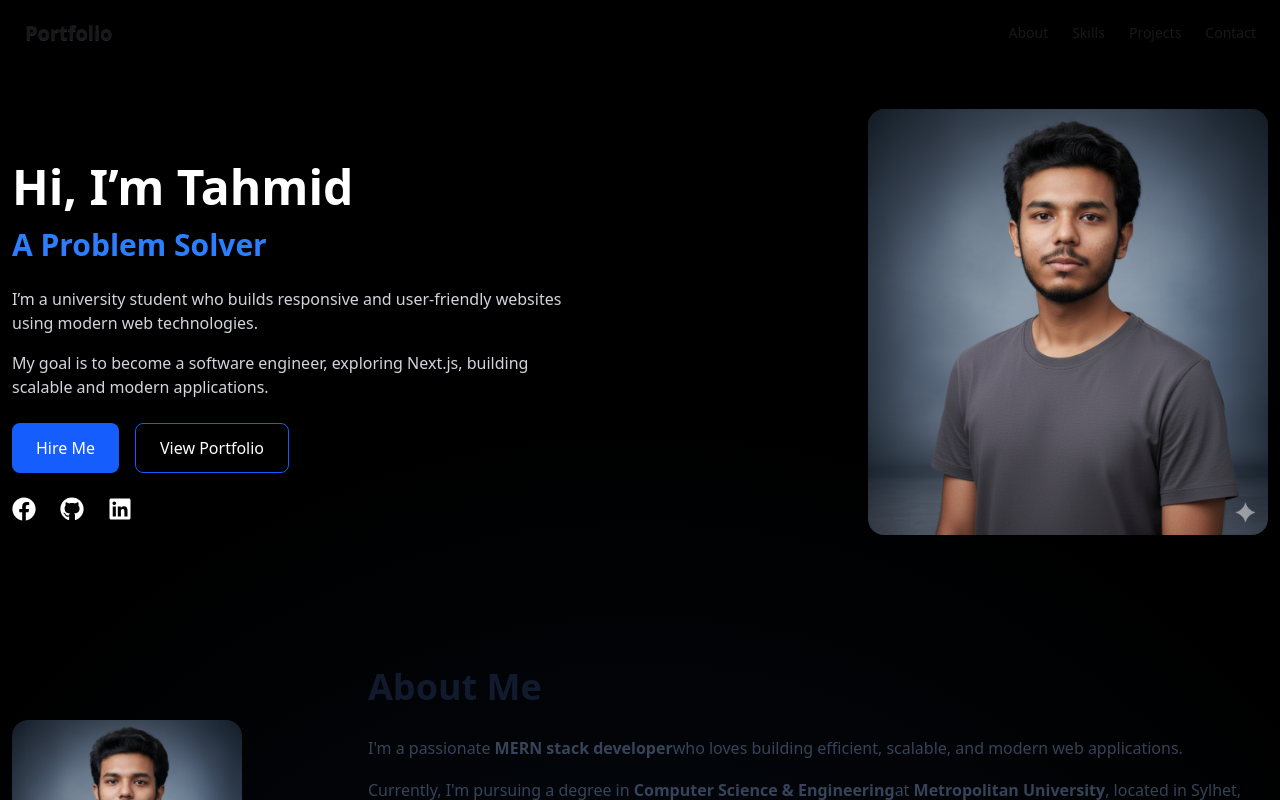
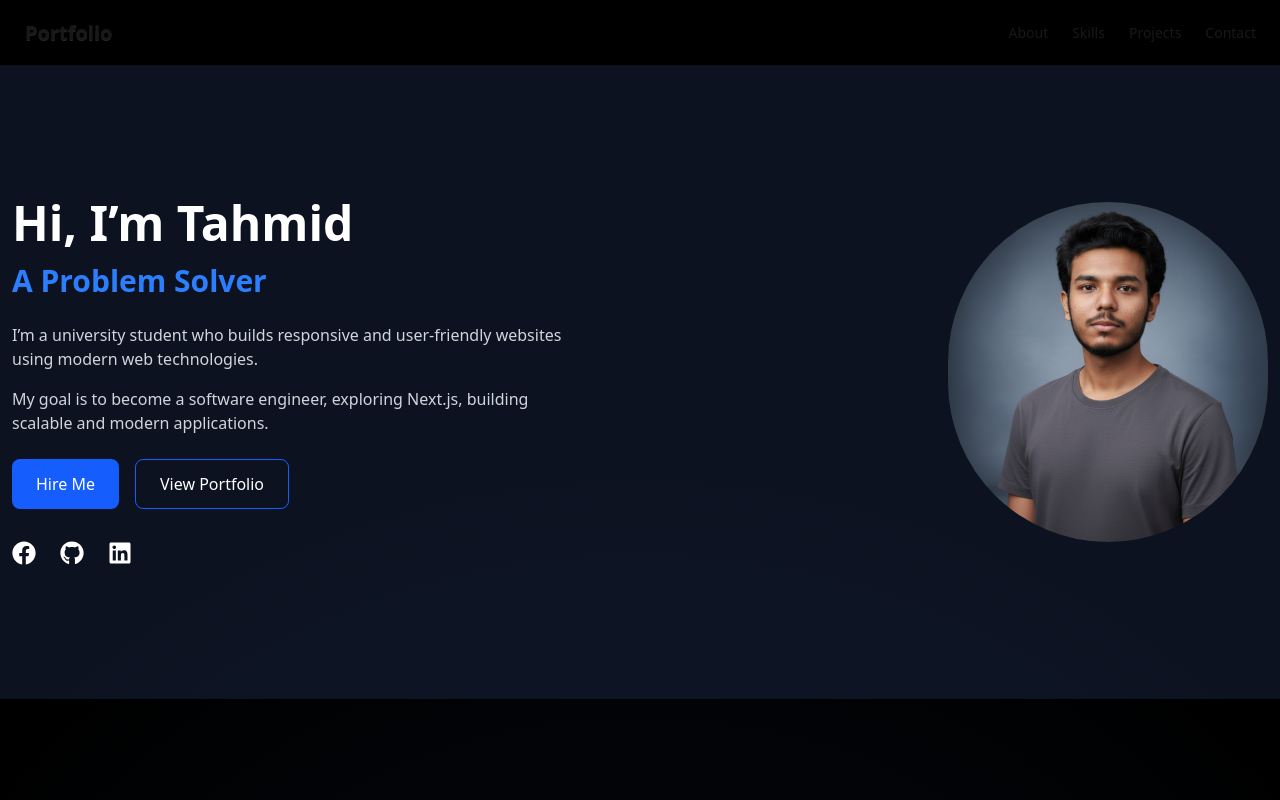
Before and after one commit to tahmid-khan-hub/my-portfolio-nextjs, a Next.js app: page / in a window 1280 px wide. Shown: the top 800 px of the page. Built offline with nearby package versions, Linux system fonts and the light colour scheme.

Commit message:
updated the banner section

```diff
--- a/src/components/Banner.tsx
+++ b/src/components/Banner.tsx
@@ -6,11 +6,11 @@ import { FaFacebook, FaGithub, FaLinkedin } from "react-icons/fa";
 
 export default function Banner() {
   return (
-    <section className="w-full bg-black text-white py-16">
-      <div className="max-w-[1350px] mx-auto grid grid-cols-1 md:grid-cols-2 items-center gap-10 px-4 md:px-3">
+    <section className="w-full bg-[#0c1220] text-white py-16 mb-24 ">
+      <div className="max-w-[1350px] mx-auto grid grid-cols-1 md:grid-cols-2 items-center gap-10 px-4 md:px-3 py-[70px]">
 
         {/* Left Side */}
-        <div className="flex flex-col items-center md:items-start text-center md:text-left">
+        <div className="flex flex-col items-center md:items-start text-center md:text-left order-2 md:order-1">
           <h1 className="text-3xl md:text-5xl font-bold mb-4">
             Hi, I’m Tahmid
           </h1>
@@ -44,17 +44,17 @@ export default function Banner() {
           </p>
 
           {/* Buttons */}
-          <div className="flex flex-col sm:flex-row gap-4 mb-6 w-full sm:w-auto justify-center md:justify-start">
+          <div className="flex gap-4 mb-6 w-full sm:w-auto justify-center md:justify-start">
             <button className="px-6 py-3 bg-blue-600 rounded-lg hover:bg-blue-700 transition-colors font-medium">
-              Hire Me
+                Hire Me
             </button>
             <button className="px-6 py-3 border border-blue-600 rounded-lg hover:bg-blue-600 hover:text-white transition-colors font-medium">
-              View Portfolio
+                View Portfolio
             </button>
           </div>
 
           {/* Social Icons */}
-          <div className="flex gap-6 text-2xl justify-center md:justify-start">
+          <div className="flex gap-6 text-2xl justify-center md:justify-start mt-2">
             <a href="https://facebook.com" target="_blank" rel="noreferrer">
               <FaFacebook className="hover:text-blue-500 transition-colors" />
             </a>
@@ -68,17 +68,17 @@ export default function Banner() {
         </div>
 
         {/* Right Side - Image with motion */}
-        <div className="flex justify-center md:justify-end">
+        <div className="flex justify-center md:justify-end order-1 md:order-2">
           <motion.div
-            animate={{ y: [0, -20, 0] }}
+            animate={{ y: [0, -10, 0] }}
             transition={{ repeat: Infinity, duration: 4, ease: "easeInOut" }}
           >
             <Image
               src="/my-profile-photo.png"
               alt="Banner Image"
-              width={400}
-              height={400}
-              className="rounded-2xl object-cover"
+              width={320}
+              height={320}
+              className="rounded-full object-cover"
             />
           </motion.div>
         </div>
```
